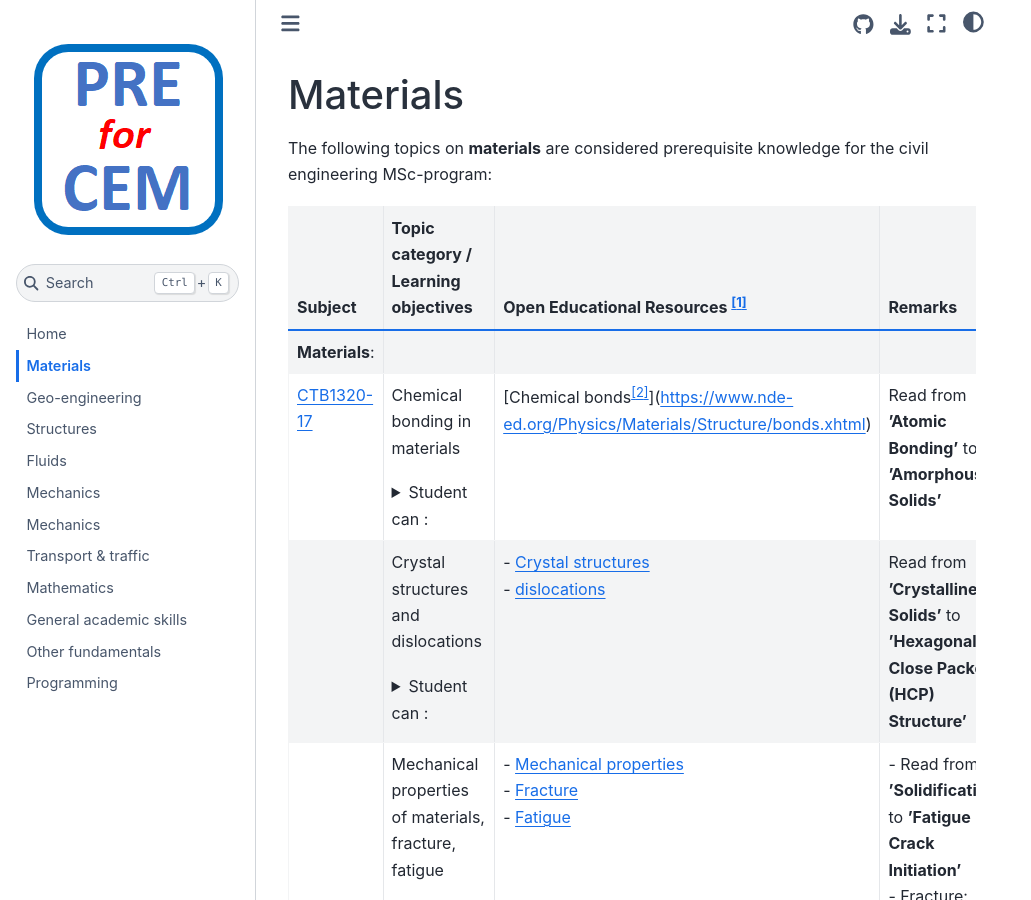
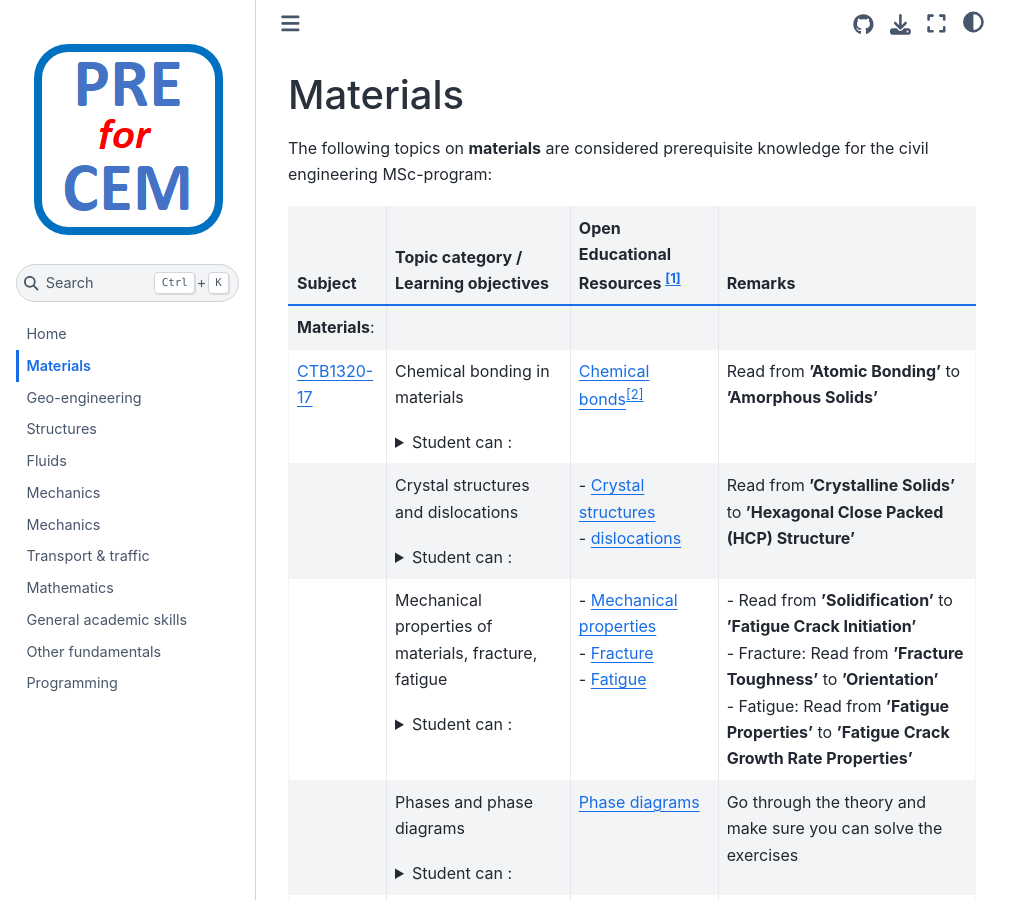
Before and after one commit to TUDelft-CITG/pre-for-cem, a Jupyter Book: the page built from book/contents/materials.md, in a window 1280 px wide and 900 px high. Shown: the whole window, without its empty margins (0-1031 px from the left). Built offline with Jupyter Book 1.0.4 settings and Sphinx 7.4.7 and the Sphinx Book theme 1.1.4, drawn with Linux system fonts in a browser that asks for light colours.

Commit message:
Update materials.md

```diff
--- a/book/contents/materials.md
+++ b/book/contents/materials.md
@@ -5,7 +5,7 @@ The following topics on **materials** are considered prerequisite knowledge for
 |Subject|Topic category / Learning objectives  | Open Educational Resources [^1] |Remarks|
 |:------|:--------|:---------------------------|:------------------|
 | **Materials**:     |||
- [CTB1320-17](https://studiegids.tudelft.nl/a101_displayCourse.do?course_id=61974)                                                                                                                            | Chemical bonding in materials <details><summary>Student can :</summary> - Understand atomic properties, bonds and their impact on material characteristics. </details> |[Chemical bonds[^2]](https://www.nde-ed.org/Physics/Materials/Structure/bonds.xhtml)|Read from <b>'Atomic Bonding'</b> to <b>'Amorphous Solids'</b> |
+ [CTB1320-17](https://studiegids.tudelft.nl/a101_displayCourse.do?course_id=61974)                                                                                                                            | Chemical bonding in materials <details><summary>Student can :</summary> - Understand atomic properties, bonds and their impact on material characteristics. </details> |[Chemical bonds](https://www.nde-ed.org/Physics/Materials/Structure/bonds.xhtml)[^2]|Read from <b>'Atomic Bonding'</b> to <b>'Amorphous Solids'</b> |
 |                      | Crystal structures and dislocations  <details><summary>Student can :</summary> - Understand crystals, dislocations and their impact on material characteristics. </details>                                                                                                                                                                       |- [Crystal structures](https://www.nde-ed.org/Physics/Materials/Structure/solidstate.xhtml) <br>- [dislocations](https://www.nde-ed.org/Physics/Materials/Structure/crystal_defects.xhtml) |Read from <b>'Crystalline Solids'</b> to <b>'Hexagonal Close Packed (HCP) Structure'</b>
 |                     | Mechanical properties of materials, fracture, fatigue <details><summary>Student can :</summary> - Understand fracture: types, energy, Griffith's equation derivation. <br> - Stress concentrations, toughness, design, testing, fatigue. </details>                                                                                                                                          | - [Mechanical properties](https://www.nde-ed.org/Physics/Materials/Mechanical/Mechanical.xhtml)<br>- [Fracture](https://www.nde-ed.org/Physics/Materials/Mechanical/FractureToughness.xhtml)<br>- [Fatigue](https://www.nde-ed.org/Physics/Materials/Mechanical/Fatigue.xhtml)                              |- Read from <b>'Solidification'</b> to <b>'Fatigue Crack Initiation'</b> <br>- Fracture: Read from <b>'Fracture Toughness'</b> to <b>'Orientation'</b>  <br>- Fatigue: Read from <b>'Fatigue Properties'</b> to <b>'Fatigue Crack Growth Rate Properties'</b>
 |                      | Phases and phase diagrams <details><summary>Student can :</summary> -  Tell importance of phase diagrams, relate to microstructure and mechanical properties of materials. Define and apply lever rule. <br> - Summarize characteristics of main Portland cement phases. </details>                                                                                                                                                                       |[Phase diagrams](https://www.grantadesign.com/download/pdf/edupack2015/Teach_Yourself_Phase_Diagrams_and_Phase_Transformations.pdf)   |Go through the theory and make sure you can solve the exercises
```
